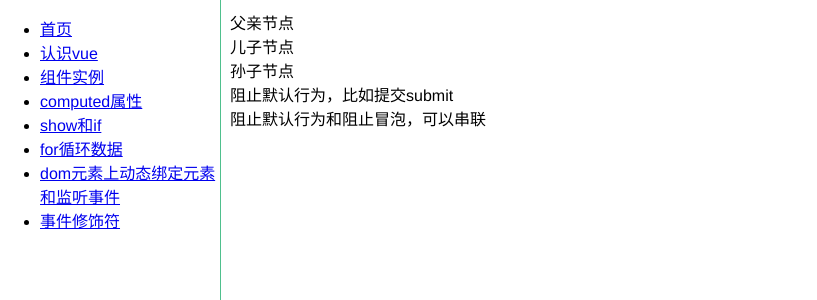
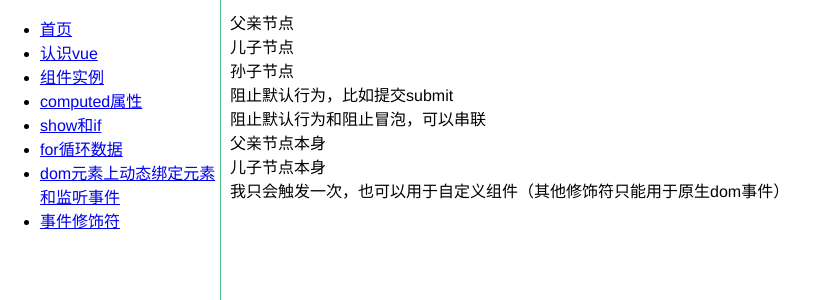
Before and after one commit to yokiyokiyoki/vue-component, a Vue app: page /#/modifier in a window 1280 px wide. Shown: the top 300 px of the page, without its empty margins (0-817 px from the left). Built offline with nearby package versions, Linux system fonts and the light colour scheme.

Commit message:
提交页面

```diff
--- a/src/components/modifier/modifier.vue
+++ b/src/components/modifier/modifier.vue
@@ -12,6 +12,14 @@
     </div>
     <div @click.prevent="preventClick">阻止默认行为，比如提交submit</div>
     <div @click.prevent.stop="preventClick">阻止默认行为和阻止冒泡，可以串联</div>
+    <!-- 点它本身才会触发父亲节点本身，如果没有这个self的话，那么点击儿子节点，父亲节点本身会出现 -->
+    <div class="father" @click.self="fatherClick">
+      父亲节点本身
+      <div class="son" @click="sonClick">
+        儿子节点本身
+      </div>
+    </div>
+    <div v-on:click.once="doThis">我只会触发一次，也可以用于自定义组件（其他修饰符只能用于原生dom事件）</div>
   </div>
 </template>
 <script>
@@ -32,6 +40,9 @@
       },
       preventClick() {
         console.log("阻止默认行为");
+      },
+      doThis() {
+        console.log('我只会触发一次')
       }
     }
   };
```
